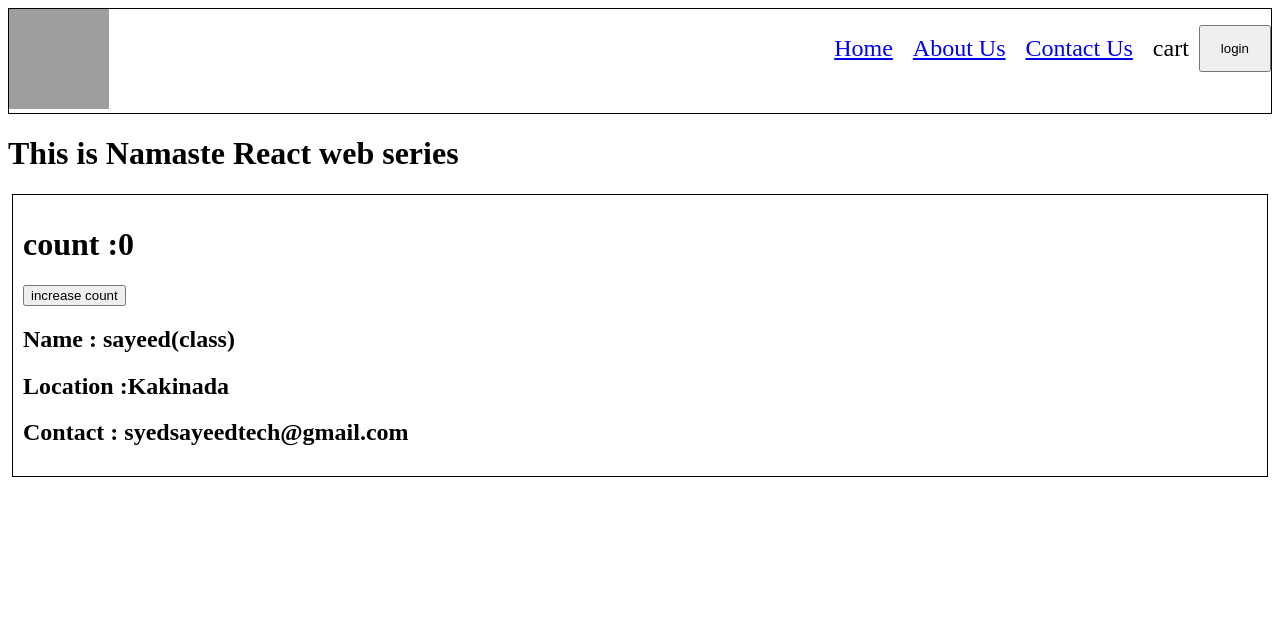
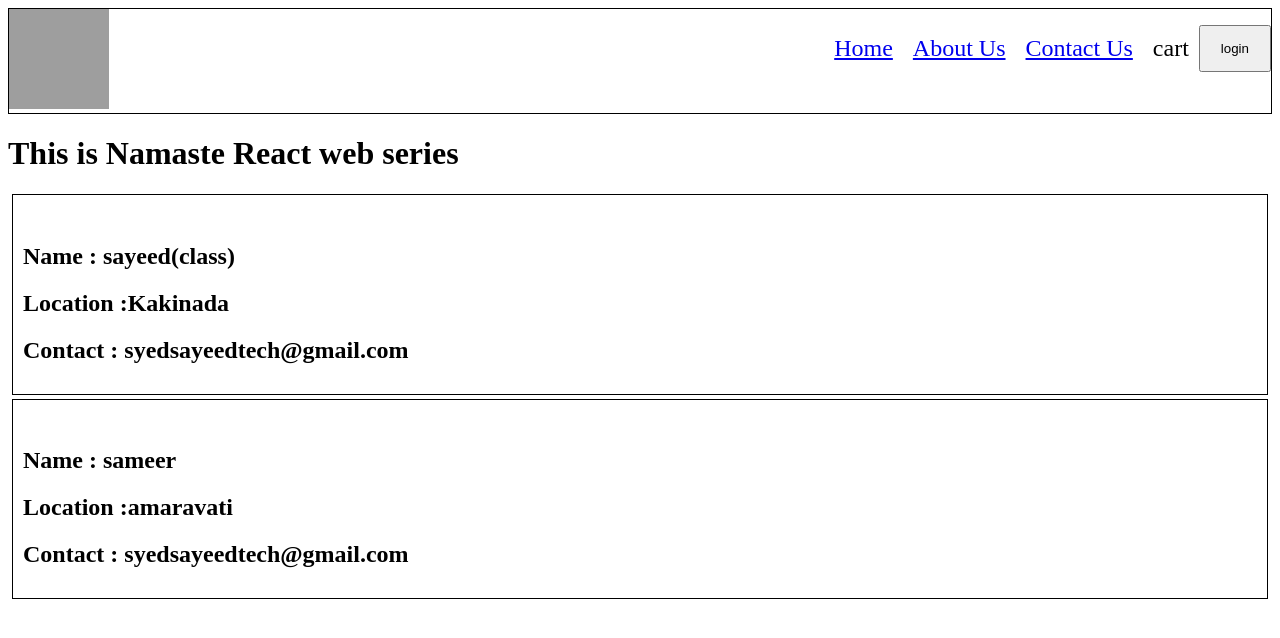
Before and after one commit to sayeed-17/React-Course, a React (Vite) app: page /about in a window 1280 px wide. Shown: the top 638 px of the page. Built offline with nearby package versions, Linux system fonts and the light colour scheme; no server answers; grey boxes are pictures that could not be loaded.

Commit message:
episode 8 lifecycle methods of class components

```diff
--- a/src/components/About.js
+++ b/src/components/About.js
@@ -1,12 +1,51 @@
-import User from "./User";
+import React from "react";
 import UserClass from "./UserClass";
-const About = ()=>{
+
+class About extends React.Component{
+    constructor(props){
+        super(props);
+        console.log("parent constructor called")
+    }
+    componentDidMount(){
+        console.log("parent component mounted")
+    }
+    render(){
+        console.log("parent render called")
         return(
             <div>
                 <h1>This is Namaste React web series</h1>
                 {/* <User name={"sayeed(function)"}/> */}
                 <UserClass name={"sayeed(class)"} location={"Kakinada"}/>
+                <UserClass name={"sameer"} location={"amaravati"}/>
             </div>
         )
+
+    }
 }
 export default About;
+
+//here u may think this as the hierarchy of componentDidMount
+// parent constructor called
+// parent render called
+// sayeed constructor called
+// sayeed render called
+// sayeed componentDidMount called
+// sameer constructor called
+// sameer render called
+// sameer componentDidMount called
+// parent componentDidMount called
+// //but this is false because....react has a small concept here which is called as reconciliation....
+//react class components lifecycle methods for componentDidMount has 2 phases 1.render phase and 2.commit phase
+//in render phase both the constructor and render of all the children are called and batched as one
+//in commit phase the Actual DOM changes will be happening so instead of changing it again and agian the react will batch the constructor and render aso one and then it make the changes in DOM ..
+//Then the actaul hierarchy will be like this
+// parent constructor called
+// parent render called
+// sayeed constructor called---render phase
+// sayeed render called---render phase
+// sameer constructor called---render phase
+// sameer render called---render phase
+{/* < DOM GETS UPDATED HERE IN SINGLE BATCH > */}
+// sayeed componentDidMount---commit phase
+// sameer componentDidMount---commit phase
+// parent componentDidMount---commit phase
--- a/src/components/UserClass.js
+++ b/src/components/UserClass.js
@@ -2,22 +2,49 @@ import React from "react"
 class UserClass extends React.Component{
     constructor(props){
         super(props);
-        console.log(props);
+
+        // this.state={
+        //     count:0,
+        // }
         this.state={
-            count:0,
+            userinfo:{
+                name:"dummy data",
+                location:"chennai",
+            }
         }
+        console.log(this.props.name,"constructor called")
+    }
+    async componentDidMount(){
+
+        console.log(this.props.name,"component mounted")
+        const data=await fetch("https://api.github.com/users/sayeed-17")
+        const json=await data.json();
+        console.log(json);
+        this.setState(
+            {
+                userinfo:json,
+            }
+        )
+    }
+    componentDidUpdate(){
+        console.log("component Did Update")
+    }
+    componentWillUnmount(){
+        console.log("component will unmount")
     }
     render(){
         // const {name,location}=this.props;
-        const{count}=this.state;
+        // const{count}=this.state;
+        console.log(this.props.name,"render called")
         return(
             <div className="user-card">
-                <h1>count :{count} </h1>
-                <button onClick={()=>{
+                {/* <h1>count :{count} </h1> */}
+                {/* <button onClick={()=>{
                     this.setState({
                         count : this.state.count+1
                 })
-                }}>increase count</button>
+                }}>increase count</button> */}
+                <img src={this.state.userinfo.avatar_url}/>
             <h2>Name : {this.props.name}</h2>
             <h2>Location :{this.props.location} </h2>
             <h2>Contact : syedsayeedtech@gmail.com</h2>
@@ -37,3 +64,31 @@ export default UserClass;
 //here to craete a state variable inside constructor u will be using this.state={......} like this in which this.state is a big object which consists of all the state variables where as in the functional components all the state variabkes will be defined in the different lines.
 
 //here to change the state in class components u make use of the this.setState() function which is returns a object so write the logic in curly braces.do not try to change the state variables directly in both classs and functional components...make use of the setCount(variable name)and this.setState in class components...dont directly overwrite like this.state.count=this.state.count+1; yeh galat haiii
+
+
+
+
+//LIFE CYCLE METHODS IN CLASS COMPONENTS
+//let us assume that we have a parent class component(About) as well as a child class component(UserClass).....while executing first constructor is called and then render is called of About and then if in parent class component it has the child class component <UserClass/> in this case....it will call the constructor an render  of UserClass and then it will call the componentDidMount() function because constructor and render is called and then component gets loaded and once it gets loaded then parent componet gets loaded......
+
+// componentDidMount() is similar to that of useEffect in functional components and we will call teh apis only when the component gets loaded right??????? so first we will confirm that component gets loaded and then we will be calling the api calls inside it.
+
+
+//This is how the api call is done(only for single instancenot for multiple)
+//----------MOUNTING PROCESS----------------
+// constructor is called
+// state varaibles is set(dummy)
+// render is called
+// updates the dummy values for few milli seconds
+//componentDidMount is called
+//api is called
+
+
+//render is called once again
+//upadtes the state variables using this.setState() and renders it
+
+//componentDidUpdate is called after update gets complted
+//when u change the page if it is seen on screen that means component is mounted/remdered if that component is not seen on screen then it is said to be as component is  unmounted....so here whenever u change the screen from about to contact pahe componentwillunmount will be called.
+
+
+//CONSTRUCTOR--->RENDER---->COMPONENT DID MOUNT--->API CALL--->RENDER AGAIN(AS SETSTATE IS CALLED)-->component did upadte---->component will unmount
```
Lines whose indentation alone changed are shown as unchanged.
